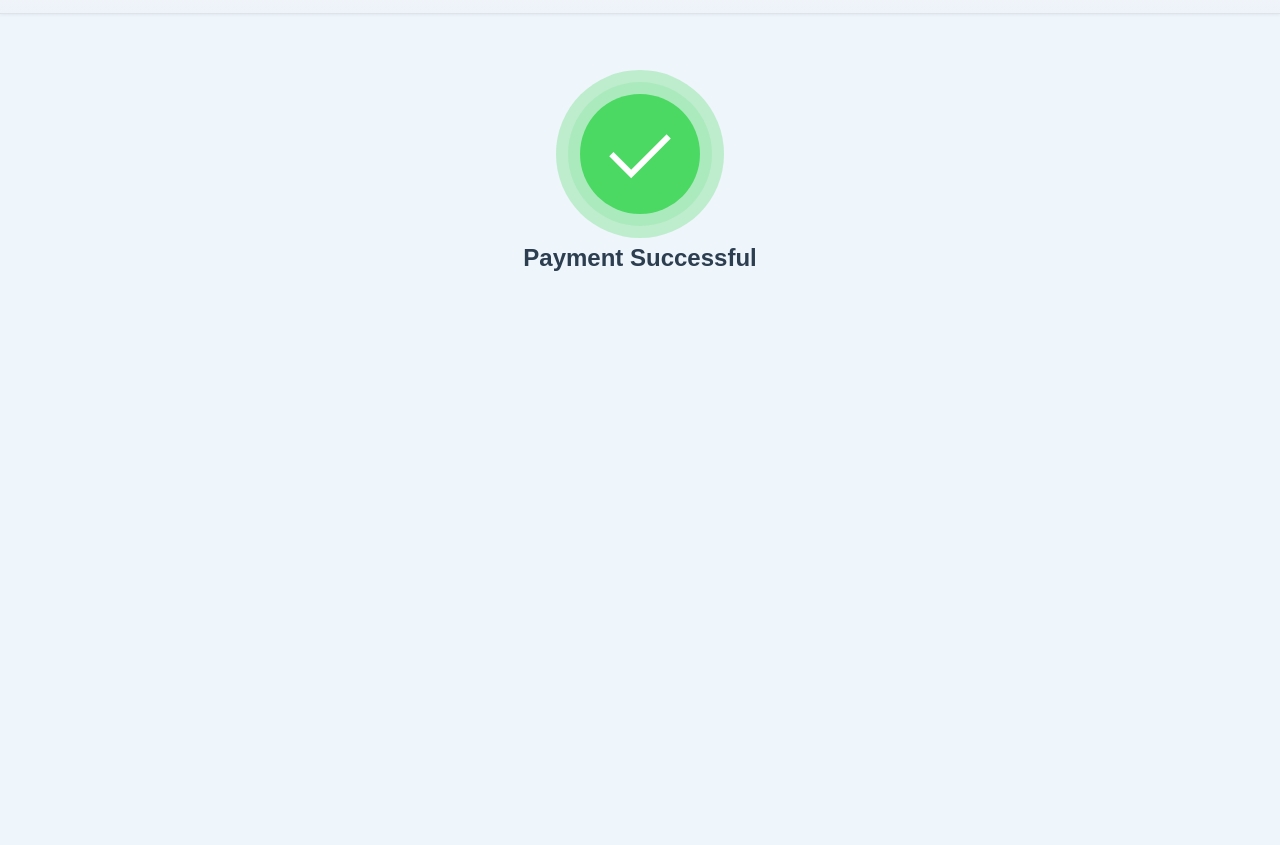
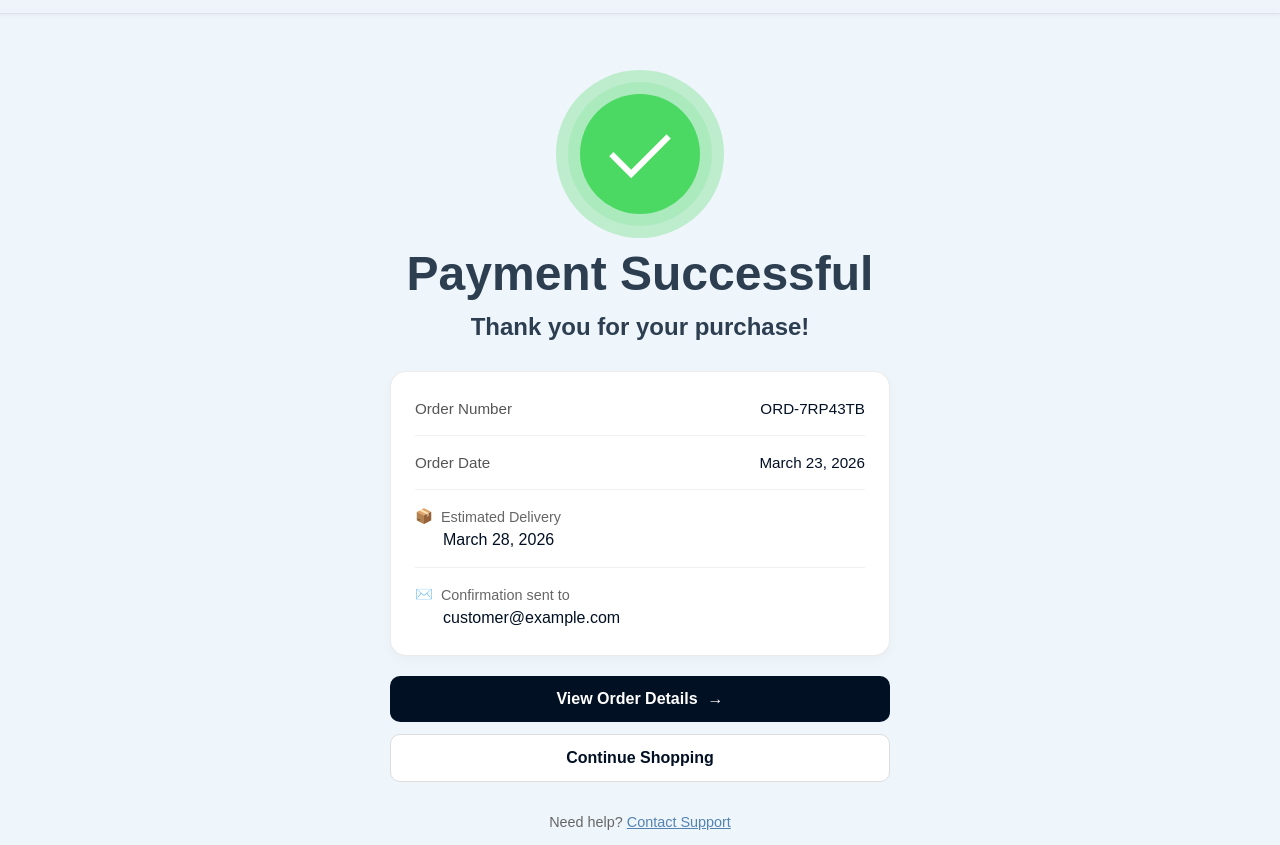
Before and after one commit to arjungautam0018-dev/Ecommerce-web, a website: page public/html/payment_success.html in a window 1280 px wide. Shown: the part 48-893 px from the top of the page. Before the commit the page ends 800 px from the top, so only its background shows below. Drawn offline with Linux system fonts and the light colour scheme.

Commit message:
Success page

```diff
--- a/public/css/payment_success.css
+++ b/public/css/payment_success.css
@@ -116,6 +116,7 @@
     padding-top: 80px;
   padding-left: 20px;
   padding-right: 20px;
+
 }
 
   .success-circle {
@@ -156,12 +157,16 @@
     transform: rotate(-45deg) translate(5px, -5px);
   }
 
-  .text {
+  .text-h1 {
     font-size: 24px;
     font-weight: bold;
     color: #2c3e50;
+    margin-top: -30px;
   }
-
+.text-h1 p{
+    margin-bottom: 0px;
+    margin-top: -20px;
+}
   @keyframes pulse {
     0% { transform: scale(1); }
     50% { transform: scale(1.4); }
@@ -174,5 +179,113 @@
   @media (max-width: 480px) {
     .navbar { padding: 14px 12px; }
     .shophub-nav h1 { font-size: 1.4rem; }
-    .text { font-size: 20px; }
+    .text { font-size: 18px; }
+
   }
+
+  /* ===============================
+   Order Details Card Styles
+   =============================== */
+.order-card {
+  background: #ffffff;
+  border: 1px solid rgba(0, 0, 0, 0.08);
+  border-radius: 16px;
+  width: 100%;
+  max-width: 450px;
+  margin: 30px auto 20px;
+  padding: 10px 24px;
+  text-align: left;
+  box-shadow: 0 4px 12px rgba(0, 0, 0, 0.03);
+}
+
+.order-row {
+  display: flex;
+  justify-content: space-between;
+  padding: 18px 0;
+  border-bottom: 1px solid #f0f0f0;
+  font-size: 0.95rem;
+  color: #555;
+}
+
+.order-info-block {
+  padding: 18px 0;
+  border-bottom: 1px solid #f0f0f0;
+}
+
+.order-info-block.no-border {
+  border-bottom: none;
+}
+
+.info-label {
+  font-size: 0.9rem;
+  color: #666;
+  display: flex;
+  align-items: center;
+  gap: 8px;
+  margin-bottom: 6px;
+}
+
+.info-value, .bold-text {
+  font-weight: 400;
+  color: #021024;
+  margin-left: 28px; /* Aligns text under the label, skipping the icon width */
+}
+
+.bold-text { margin-left: 0; } /* Reset for top rows */
+
+/* ===============================
+   Buttons & Footer
+   =============================== */
+.btn {
+  width: 100%;
+  max-width: 500px;
+  padding: 14px;
+  border-radius: 10px;
+  font-size: 1rem;
+  font-weight: 600;
+  cursor: pointer;
+  margin-bottom: 12px;
+  transition: all 0.2s ease;
+  border: none;
+  font-family: inherit;
+}
+
+.btn-primary {
+  background: #021024;
+  color: white;
+  display: flex;
+  justify-content: center;
+  align-items: center;
+  gap: 10px;
+}
+
+.btn-primary:hover {
+  background: #051a3a;
+}
+
+.btn-secondary {
+  background: white;
+  color: #021024;
+  border: 1px solid #ddd;
+}
+
+.btn-secondary:hover {
+  background: #f9f9f9;
+}
+
+.support-text {
+  font-size: 0.9rem;
+  color: #666;
+  margin-top: 20px;
+}
+
+.support-text a {
+  color: #5483B3;
+  text-decoration: underline;
+}
+
+.lower-version{
+    display: flex;
+    flex-direction: column;
+    align-items: center;
+}
--- a/public/html/payment_success.html
+++ b/public/html/payment_success.html
@@ -87,14 +87,53 @@
     <div class="success-circle">
       <div class="checkmark"></div>
     </div>
-    <div class="text">Payment Successful</div>
+    <div class="text-h1"><h1>
+        Payment Successful
+    </h1>
+    <p>Thank you for your purchase!</p>
+
+    </div>
   </div>
 
+  <!-- Details -->
+   <div class="order-card">
+  <div class="order-row">
+    <span>Order Number</span>
+    <span class="bold-text">ORD-7RP43TB</span>
+  </div>
+  <div class="order-row">
+    <span>Order Date</span>
+    <span class="bold-text">March 23, 2026</span>
+  </div>
+
+  <div class="order-info-block">
+    <div class="info-label">
+       <span class="icon">📦</span> Estimated Delivery
+    </div>
+    <div class="info-value">March 28, 2026</div>
+  </div>
+
+  <div class="order-info-block no-border">
+    <div class="info-label">
+       <span class="icon">✉️</span> Confirmation sent to
+    </div>
+    <div class="info-value">customer@example.com</div>
+  </div>
+</div>
+
+<div class="lower-version">
+
+    <button class="btn btn-primary">View Order Details <span>→</span></button>
+    <button class="btn btn-secondary">Continue Shopping</button>
+
+    <p class="support-text">Need help? <a href="#">Contact Support</a></p>
+</div>
+
+</body>
 <script>
   function toggleMenu() {
     document.querySelector('.quickies').classList.toggle('show');
   }
 </script>
 
-</body>
 </html>
```
